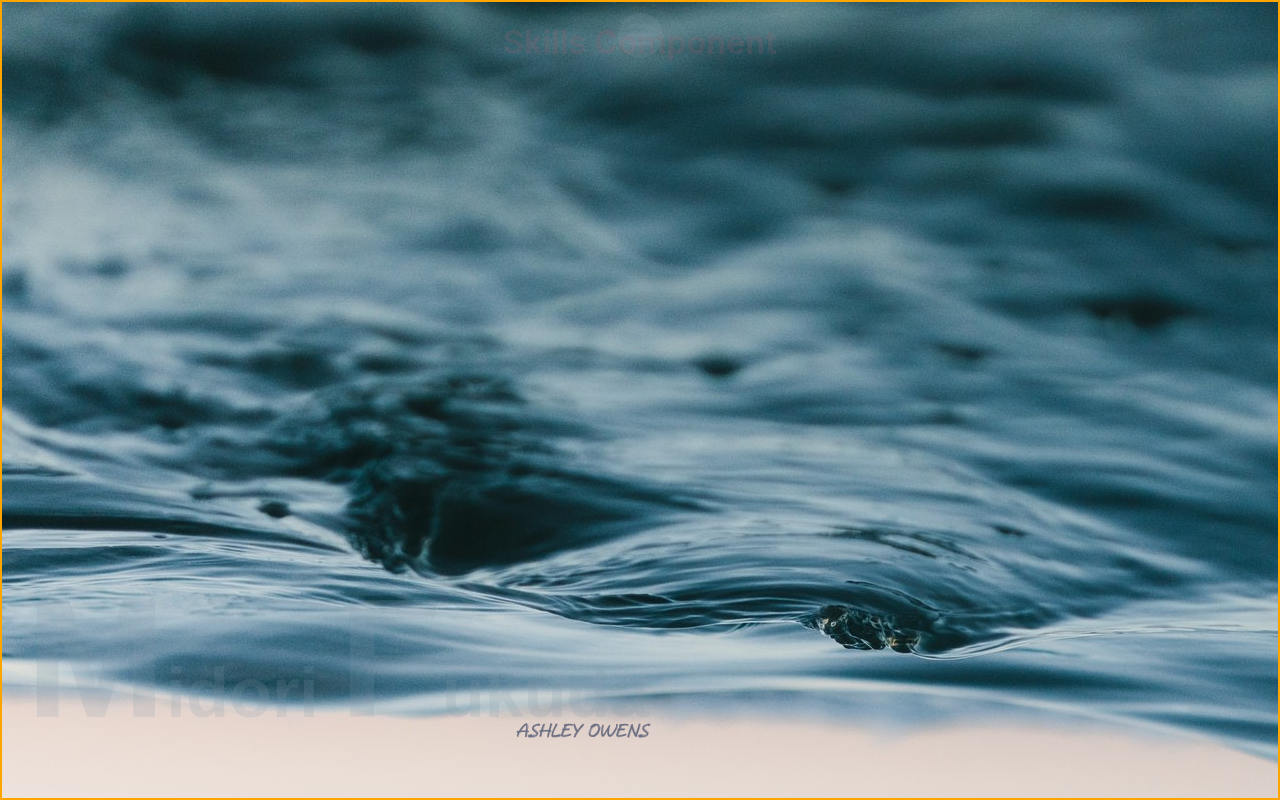
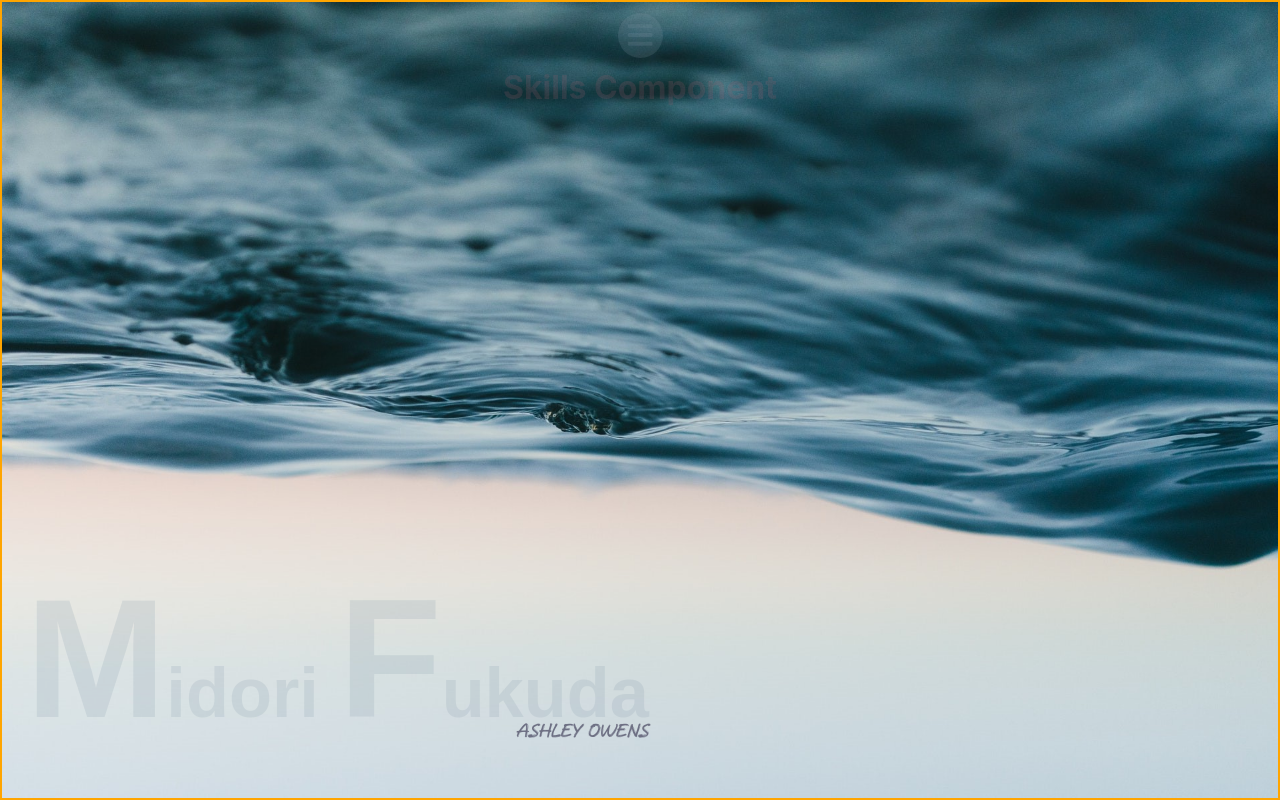
Before and after one commit to lilmatchamonster/portfolio, a React (Create React App) app: page /skills in a window 1280 px wide. Built offline with nearby package versions, Linux system fonts and the light colour scheme; a web font is replaced by a local one.

Commit message:
Fix Nav Menu

```diff
--- a/src/App.js
+++ b/src/App.js
@@ -1,5 +1,5 @@
 import React, { useState, useEffect } from 'react';
-import { Route, Switch } from "react-router-dom";
+import { Route, Switch, useLocation } from "react-router-dom";
 import { useTransition, useSpring, animated } from "react-spring";
 import { Spring, Transition } from "react-spring/renderprops";
 import Header from './components/Header'
@@ -12,7 +12,8 @@ import './App.css';
 
 
 function App(props) {
-  const { location, history } = props
+  const { history } = props
+  let location = useLocation()
   let curLocation = location.pathname
   const [toggleMenu, settoggleMenu] = useState(false);
   const [load, setLoad] = useState(false);
@@ -46,9 +47,9 @@ function App(props) {
       <div>
         <Transition
             items={toggleMenu}
-            from={{marginLeft: -100 }}
+            from={{marginLeft: -150 }}
             enter={{marginLeft: 0 }}
-            leave={{marginLeft: -100 }}
+            leave={{marginLeft: -150 }}
           >
             {toggleMenu => toggleMenu && (props => <animated.div style={props}><Menu className="menu-position" history={history} settoggleMenu={settoggleMenu} toggleMenu={toggleMenu} themeInvert={themeInvert}/></animated.div>)}</Transition>
         {/* {toggleMenu ? <animated.div style={fade}><Menu className="menu-position" history={history} settoggleMenu={settoggleMenu} toggleMenu={toggleMenu} themeInvert={themeInvert}/></animated.div> : null} */}
--- a/src/components/About.js
+++ b/src/components/About.js
@@ -23,6 +23,8 @@ const About = (props) => {
     -moz-background-size: cover;
     -o-background-size: cover;
     background-size: cover;
+    background-repeat: no-repeat;
+    padding-top: 3.5%;
     position: absolute;
     top: 0;
     bottom: 0;
--- a/src/components/Projects.js
+++ b/src/components/Projects.js
@@ -21,7 +21,9 @@ const Projects = (props) => {
     -webkit-background-size: cover;
     -moz-background-size: cover;
     -o-background-size: cover;
-    background-size: cover;
+    background-size: cover !important;
+    background-repeat: no-repeat;
+    padding-top: 3.5%;
     position: absolute;
     top: 0;
     bottom: 0;
--- a/src/components/Skills.js
+++ b/src/components/Skills.js
@@ -3,7 +3,7 @@ import { Transition } from "react-spring/renderprops";
 import styled from 'styled-components';
 import beach from '../imgs/beach-close-up-cold-1533720.jpg'
 import beach_invert from '../imgs/beach-close-up-cold-inverted.jpg'
-
+import '../App.css';
 
 const Skills = (props) => {
   const { toggleMenu } = props
@@ -22,7 +22,9 @@ const Skills = (props) => {
     -webkit-background-size: cover;
     -moz-background-size: cover;
     -o-background-size: cover;
-    background-size: cover;
+    background-size: cover !important;
+    background-repeat: no-repeat;
+    padding-top: 3.5%;
     position: absolute;
     top: 0;
     bottom: 0;
```
